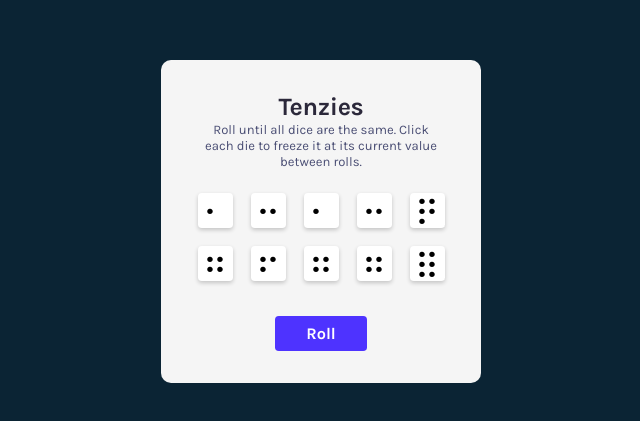
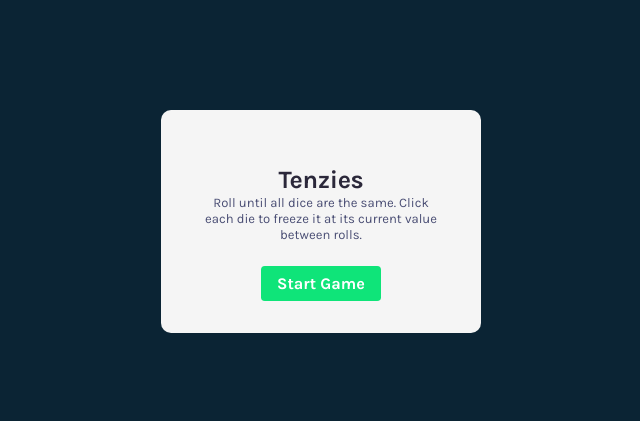
Before and after one commit to edsonpag/react_course, a React (Create React App) app in the folder 025-tenzies/: page / in a window 1280 px wide. Shown: the part 179-600 px from the top of the page, without its empty margins (319-959 px from the left). Built offline with nearby package versions, Linux system fonts and the light colour scheme.

Commit message:
add timer

```diff
--- a/025-tenzies/src/App.css
+++ b/025-tenzies/src/App.css
@@ -13,6 +13,13 @@
     justify-content: center;
 }
 
+.timer {
+    margin-bottom: 2.3rem;
+    display: flex;
+    flex-direction: row;
+    gap: 0.4rem;
+}
+
 .dice-container {
     width: 100%;
     height: auto;
@@ -25,3 +32,21 @@
     flex-wrap: wrap;
     justify-content: center;
 }
+
+button {
+    width: 12rem;
+    height: 3.5rem;
+
+    border-radius: 0.381rem;
+    border: none;
+    outline: none;
+
+    background-color: var(--start-button-background-color);
+    color: white;
+
+    font-weight: bold;
+    line-height: 1.9rem;
+    font-size: 1.63rem;
+
+    cursor: pointer;
+}
--- a/025-tenzies/src/App.js
+++ b/025-tenzies/src/App.js
@@ -13,6 +13,34 @@ function App() {
   const [ dice, setDice ] = useState(allNewDice());
   const [ tenzies, setTenzies ] = useState(false);
   const [ rolls, setRolls ] = useState(0);
+  const [ isStarted, setIsStarted ] = useState(false);
+
+  const [ timer, setTimer ] = useState({});
+  const [ intervalId, setIntervalId ] = useState("");
+
+  function startTimer() {
+    const id = setInterval(() => {
+      setTimer(prevTimer => {
+        const newTimer = {
+          timerCounter: prevTimer.timerCounter || 0,
+          hours: prevTimer.hours || 0,
+          minutes: prevTimer.minutes || 0,
+          seconds: prevTimer.seconds || 0
+        }
+
+
+        newTimer.timerCounter = newTimer.timerCounter + 1;
+        newTimer.hours = Math.floor(newTimer.timerCounter / 60 / 60);
+        newTimer.minutes = Math.floor(newTimer.timerCounter / 60 % 60);
+        newTimer.seconds = newTimer.timerCounter % 60;
+
+
+        return newTimer;
+      });
+    }, 1000);
+
+    setIntervalId(id);
+  }
 
   useEffect(() => {
     const value = dice[0].value;
@@ -20,6 +48,13 @@ function App() {
     const gameStatus = dice.every((die) => {
       return die.isHeld === true && die.value === value;
     })
+
+    if(gameStatus) {
+      setIsStarted(false);
+      if(intervalId !== "") {
+        clearInterval(intervalId);
+      }
+    }
 
     setTenzies(gameStatus);
   }, [dice])
@@ -53,11 +88,6 @@ function App() {
     })
   }
 
-  function newGame() {
-    setTenzies(false);
-    setDice(allNewDice());
-  }
-
   function holdDice(id) {
     setDice((prevDice) => {
 
@@ -72,6 +102,15 @@ function App() {
     });
   }
 
+  function startGame() {
+    setTenzies(false);
+    setRolls(0);
+    setTimer({});
+    setDice(allNewDice());
+    setIsStarted(true);
+    startTimer();
+  }
+
   const diceElements = dice.map((die) => {
     return <Dice
     key={die.id}
@@ -83,12 +122,27 @@ function App() {
 
   return (
     <div className="app">
+        <div className="timer">
+          {timer.hours > 0 && <span className="hours">{timer.hours}h</span>}
+          {timer.minutes > 0 && <span className="minutes">{timer.minutes}m</span>}
+          {timer.seconds >= 0 && <span className="seconds">{timer.seconds}s</span>}
+        </div>
+
         {tenzies && <Confetti />}
         <Header />
-        <div className="dice-container">
-          {diceElements}
-        </div>
-        <Roll rollDice={rollDice} newGame={newGame} tenzies={tenzies} rolls={rolls}/>
+
+        {isStarted
+        ?
+        <>
+          <div className="dice-container">
+            {diceElements}
+          </div>
+          <Roll rollDice={rollDice} rolls={rolls}/>
+        </>
+        :
+        <button className="start-game" onClick={startGame}>Start Game</button>
+        }
+
     </div>
   );
 }
--- a/025-tenzies/src/components/Roll/Roll.css
+++ b/025-tenzies/src/components/Roll/Roll.css
@@ -7,19 +7,5 @@
 }
 
 .roll {
-    width: 9.2rem;
-    height: 3.5rem;
-
-    border-radius: 0.381rem;
-    border: none;
-    outline: none;
-
     background-color: var(--button-background-color);
-
-    color: white;
-    font-weight: bold;
-    line-height: 1.9rem;
-    font-size: 1.63rem;
-
-    cursor: pointer;
 }
--- a/025-tenzies/src/components/Roll/Roll.js
+++ b/025-tenzies/src/components/Roll/Roll.js
@@ -8,8 +8,8 @@ function Roll(props) {
         <div className="roll-container">
             <button
             className="roll"
-            onClick={props.tenzies ? props.newGame : props.rollDice}>
-                {props.tenzies ? "New Game" : "Roll"}
+            onClick={ props.rollDice}>
+                Roll
             </button>
             {props.rolls !== 0 && <p className="roll-counter">Roll counter: {props.rolls}</p>}
         </div>
--- a/025-tenzies/src/index.css
+++ b/025-tenzies/src/index.css
@@ -13,6 +13,7 @@
     --secondary-text-color: #4A4E74;
     --dice-green-background-color: #59E391;
     --button-background-color: #4e33ff;
+    --start-button-background-color: #0fe479;
 }
 
 body {
```
